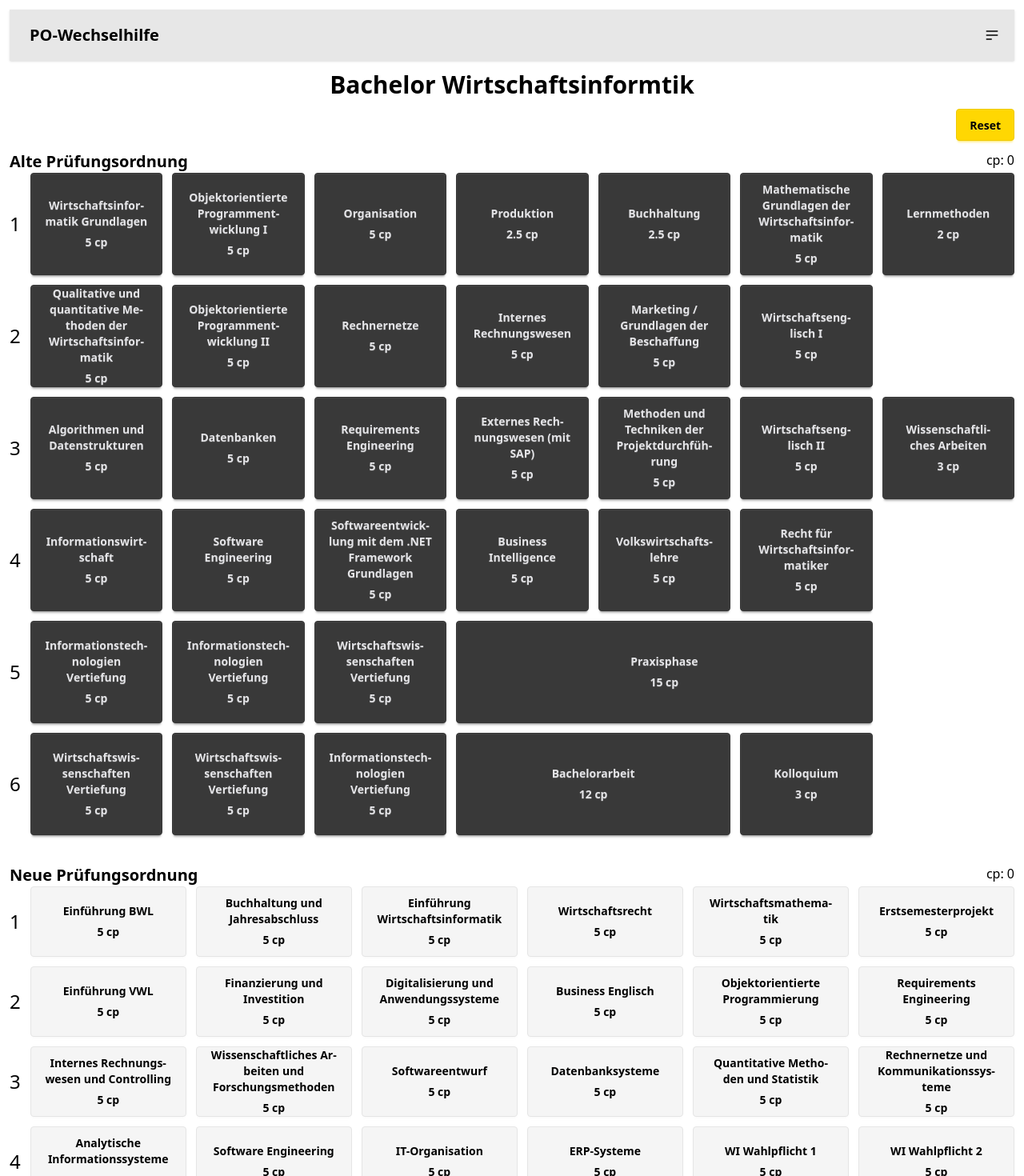
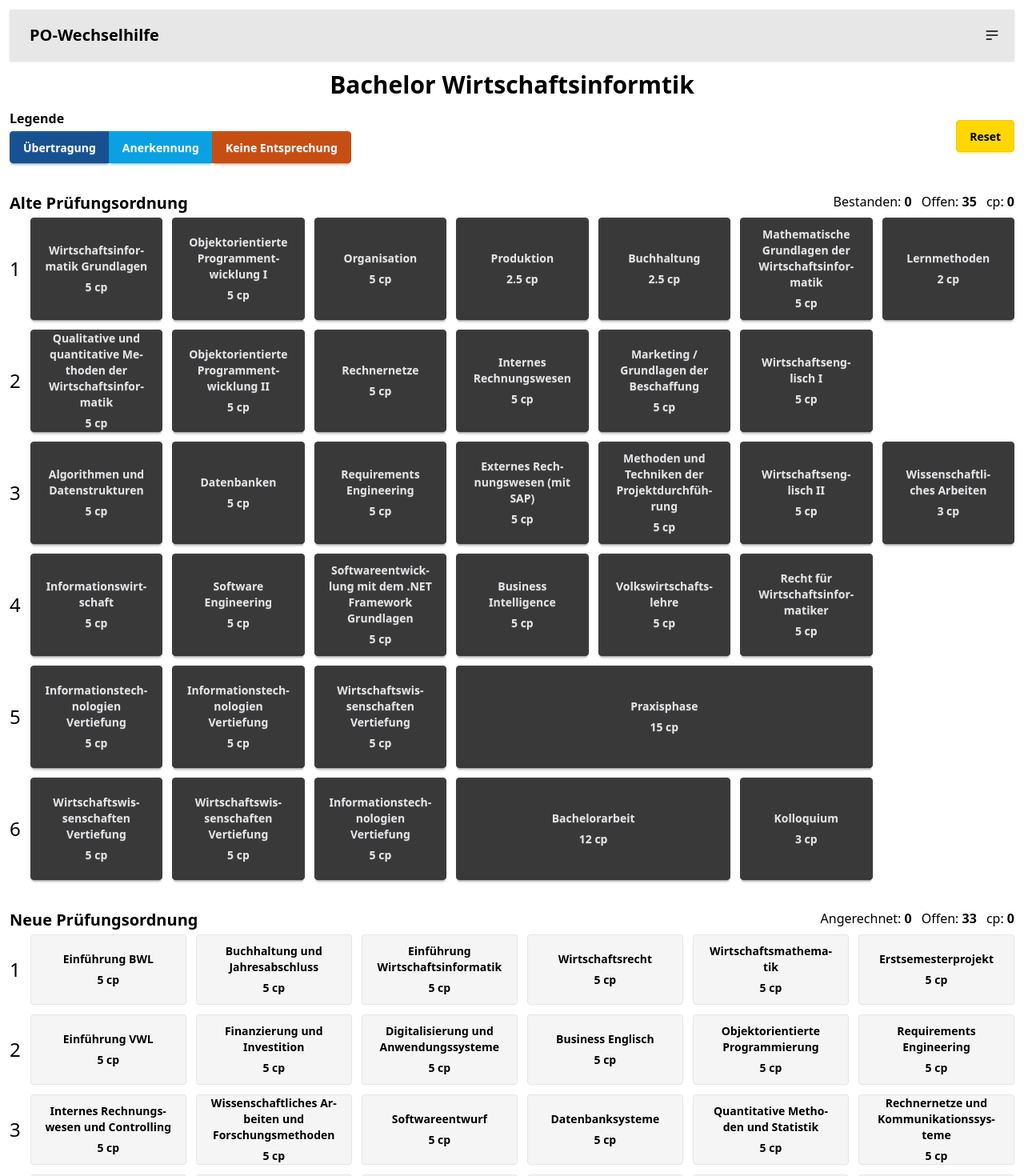
Before and after one commit to AlexanderCoopmans/po-wechselhilfe, a Vue app: page /bwi in a window 1280 px wide. Shown: the top 1470 px of the page at 80% size. Built offline with nearby package versions, Linux system fonts and the light colour scheme.

Commit message:
Added Legend to Module Comparator and Modules Completed and Uncompleted to Module Overview

```diff
--- /dev/null
+++ b/src/components/Legend.vue
@@ -0,0 +1,10 @@
+<template>
+  <div class="flex flex-col gap-1">
+    <h2 class="font-bold">Legende</h2>
+    <div class="join">
+      <button class="btn btn-primary join-item">Übertragung</button>
+      <button class="btn btn-secondary join-item">Anerkennung</button>
+      <button class="btn btn-error join-item">Keine Entsprechung</button>
+    </div>
+  </div>
+</template>
--- a/src/components/ModuleComparator.vue
+++ b/src/components/ModuleComparator.vue
@@ -2,6 +2,7 @@
 import { reactive, ref, computed } from 'vue'
 import ModuleOverview from './ModuleOverview.vue'
 import Popup from './Popup.vue'
+import Legend from './Legend.vue'
 
 const props = defineProps({
   poTransitionData: {
@@ -137,10 +138,30 @@ const oldModulesAllCpts = computed(() =>
   }, 0),
 )
 
+const oldModulesCompleted = computed(() =>
+  poTransitionData.oldModules.reduce((sum, module) => {
+    return sum + (module.state !== 'btn-neutral' ? 1 : 0)
+  }, 0),
+)
+
+const oldModulesUncompleted = computed(
+  () => poTransitionData.oldModules.length - oldModulesCompleted.value,
+)
+
 const newModulesAllCpts = computed(() =>
   poTransitionData.newModules.reduce((sum, module) => {
     return sum + (module.state !== '' ? module.creditPoints : 0)
   }, 0),
+)
+
+const newModulesCompleted = computed(() =>
+  poTransitionData.newModules.reduce((sum, module) => {
+    return sum + (module.state !== '' ? 1 : 0)
+  }, 0),
+)
+
+const newModulesUncompleted = computed(
+  () => poTransitionData.newModules.length - newModulesCompleted.value,
 )
 </script>
 
@@ -168,25 +189,49 @@ const newModulesAllCpts = computed(() =>
   </Popup>
   <div class="flex flex-col items-center w-full h-full gap-3">
     <h1 class="font-bold text-3xl"><slot name="title"></slot></h1>
-    <div class="w-full flex justify-end">
-      <button class="btn btn-warning" @click="reset">Reset</button>
-    </div>
-
-    <div class="grid grid-cols-1 gap-9">
+    <div class="flex flex-col w-full items-center gap-9">
+      <div class="w-full flex justify-between items-center">
+        <Legend />
+        <button class="btn btn-warning" @click="reset">Reset</button>
+      </div>
       <ModuleOverview
         :modules="poTransitionData.oldModules"
         :baseCreditPoints="poTransitionData.baseCreditPoints"
         @moduleClick="oldModuleOnClick"
       >
         <template #title-left> Alte Prüfungsordnung </template>
-        <template #title-right>cp: {{ oldModulesAllCpts }}</template>
+        <template #title-right>
+          <div class="flex gap-3">
+            <span
+              >Bestanden: <b>{{ oldModulesCompleted }}</b></span
+            >
+            <span
+              >Offen: <b>{{ oldModulesUncompleted }}</b></span
+            >
+            <span
+              >cp: <b>{{ oldModulesAllCpts }}</b></span
+            >
+          </div>
+        </template>
       </ModuleOverview>
       <ModuleOverview
         :modules="poTransitionData.newModules"
         :baseCreditPoints="poTransitionData.baseCreditPoints"
       >
         <template #title-left> Neue Prüfungsordnung </template>
-        <template #title-right>cp: {{ newModulesAllCpts }}</template>
+        <template #title-right>
+          <div class="flex gap-3">
+            <span
+              >Angerechnet: <b>{{ newModulesCompleted }}</b></span
+            >
+            <span
+              >Offen: <b>{{ newModulesUncompleted }}</b></span
+            >
+            <span
+              >cp: <b>{{ newModulesAllCpts }}</b></span
+            >
+          </div>
+        </template>
       </ModuleOverview>
     </div>
   </div>
--- a/src/components/ModuleOverview.vue
+++ b/src/components/ModuleOverview.vue
@@ -1,5 +1,5 @@
 <script setup>
-import { onMounted, reactive, ref } from 'vue'
+import { reactive, ref } from 'vue'
 
 const props = defineProps({
   modules: {
@@ -39,7 +39,7 @@ const maxModulesPerSemester = semesters.reduce((max, semester) => {
 
 <template>
   <div>
-    <div class="flex justify-between">
+    <div class="flex justify-between mb-1">
       <h2 class="font-bold text-xl"><slot name="title-left"></slot></h2>
       <slot name="title-right"></slot>
     </div>
```
